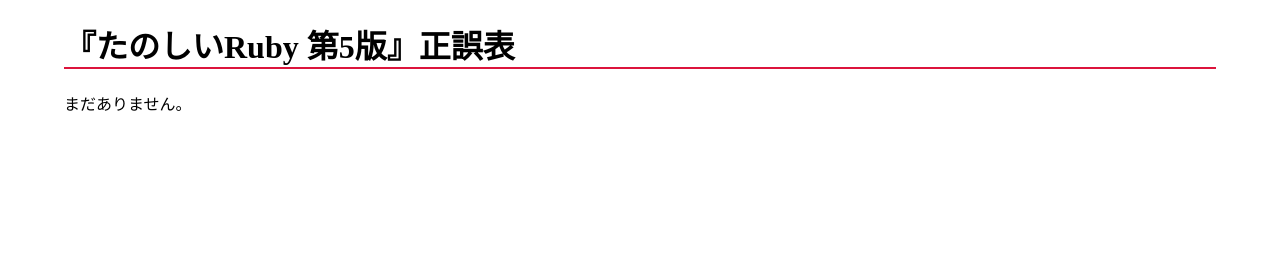
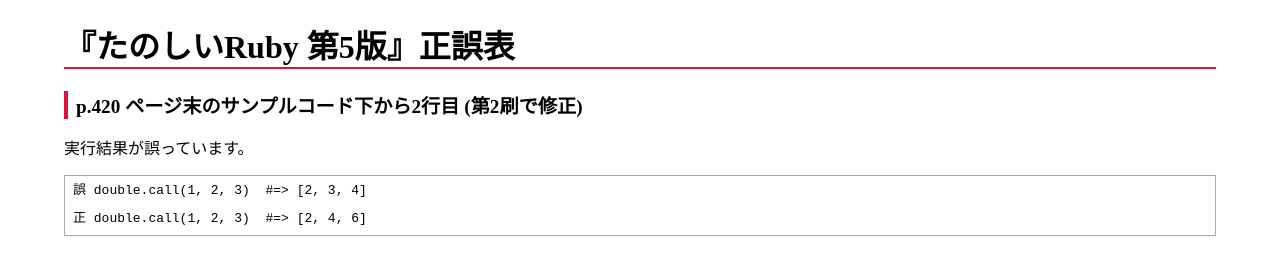
Before and after one commit to tanoshiiruby/tanoshiiruby.github.io, a plain HTML site: page 5/errata.html in a window 1280 px wide. Drawn offline with Linux system fonts and the light colour scheme.

Commit message:
correct sample code: p.420 l.-2

```diff
--- a/5/errata.html
+++ b/5/errata.html
@@ -18,9 +18,14 @@
 <body>
 <h1>『たのしいRuby 第5版』正誤表</h1>
 
-<p>
-まだありません。
-</p>
+<h3>p.420 ページ末のサンプルコード下から2行目 (第2刷で修正)</h3>
+<p>実行結果が誤っています。</p>
+<pre>
+誤 double.call(1, 2, 3)  #=&gt; [2, 3, 4]
+
+正 double.call(1, 2, 3)  #=&gt; [2, 4, 6]
+</pre>
+
 
 </body>
 </html>
```
